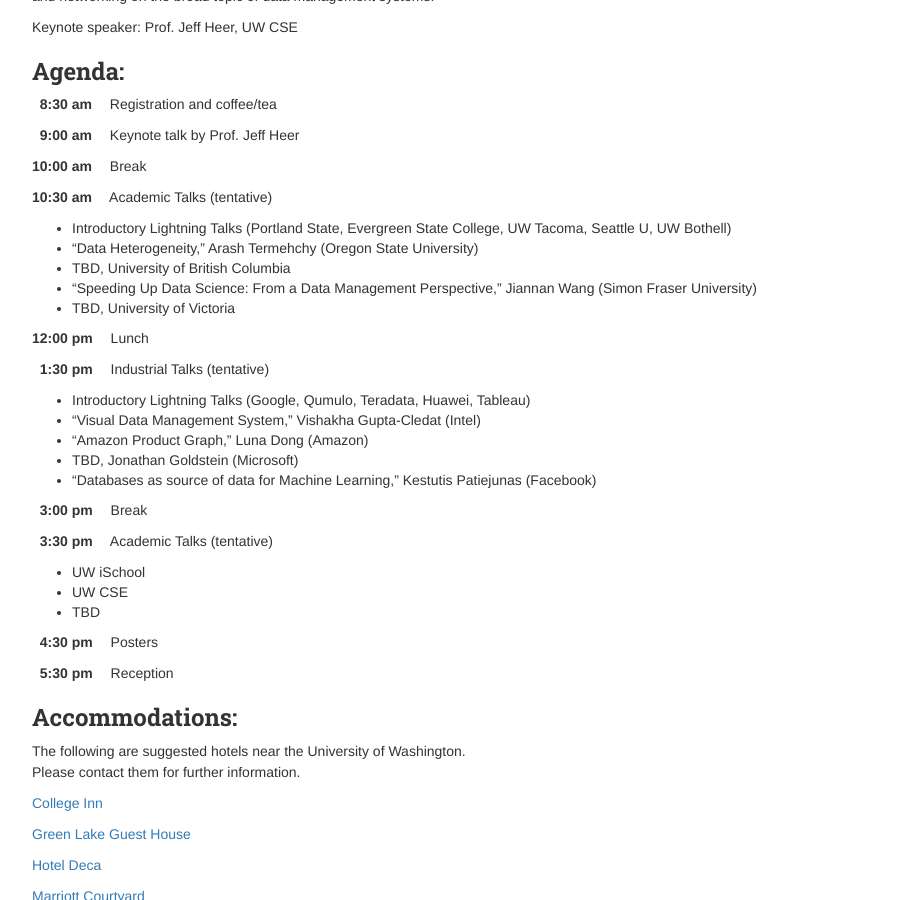
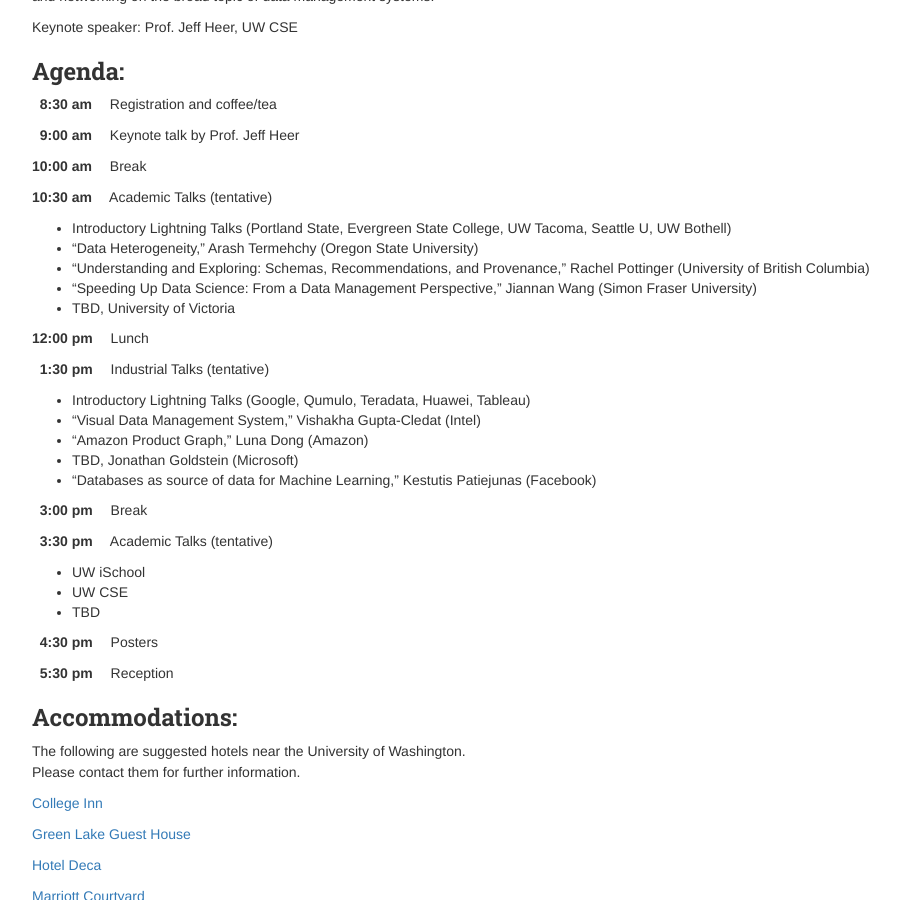
Before and after one commit to uwdb/website, a Jekyll site: the page built from events/database_day/2018/database_day_2018.markdown, in a window 1280 px wide and 900 px high, scrolled down 491 px. Shown: the whole window, without its empty margins (123-1023 px from the left). Built offline with Jekyll 4.4.1, drawn with Linux system fonts in a browser that asks for light colours; nearby versions of some CDN libraries.

Commit message:
updated UBC's talk

```diff
--- a/events/database_day/2018/database_day_2018.markdown
+++ b/events/database_day/2018/database_day_2018.markdown
@@ -39,7 +39,7 @@
 
 * Introductory Lightning Talks (Portland State, Evergreen State College, UW Tacoma, Seattle U, UW Bothell)
 * "Data Heterogeneity," Arash Termehchy (Oregon State University)
-* TBD, University of British Columbia
+* "Understanding and Exploring: Schemas, Recommendations, and Provenance," Rachel Pottinger (University of British Columbia)
 * "Speeding Up Data Science: From a Data Management Perspective," Jiannan Wang (Simon Fraser University)
 * TBD, University of Victoria
 
```
